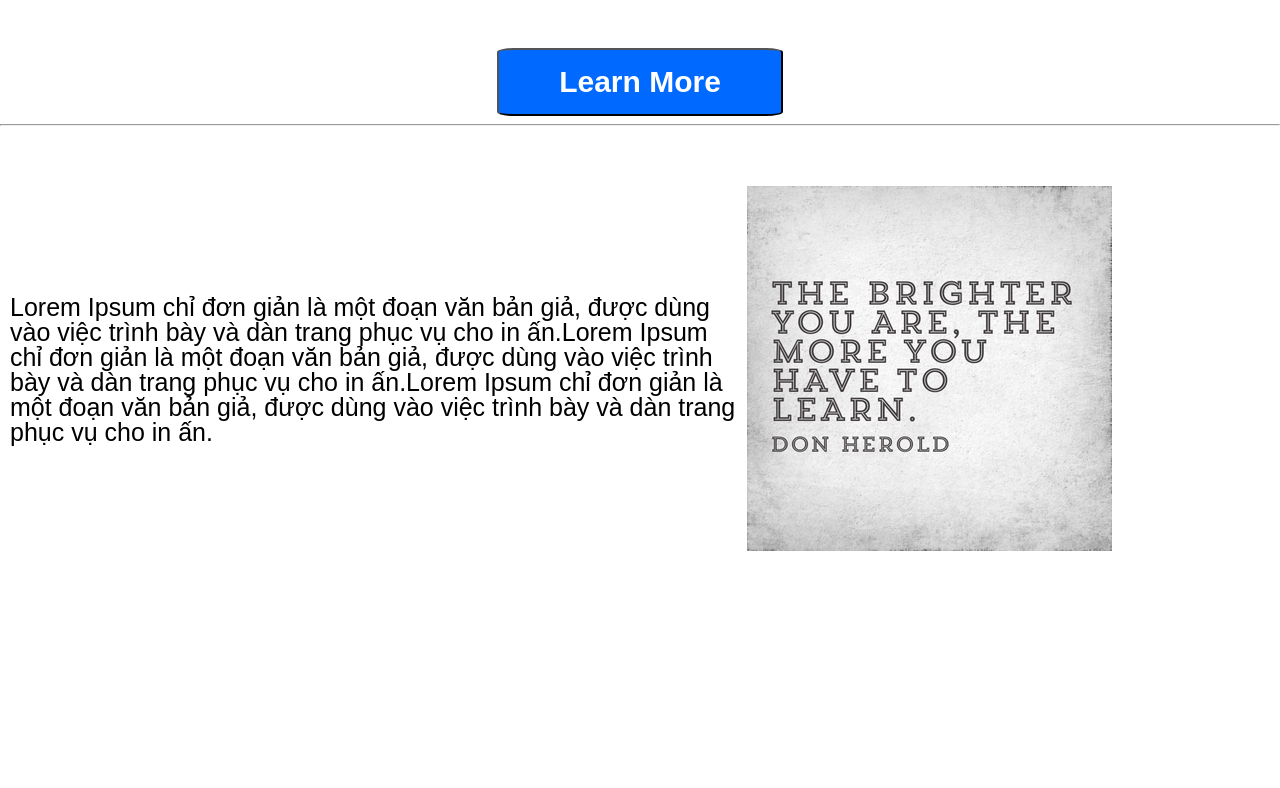
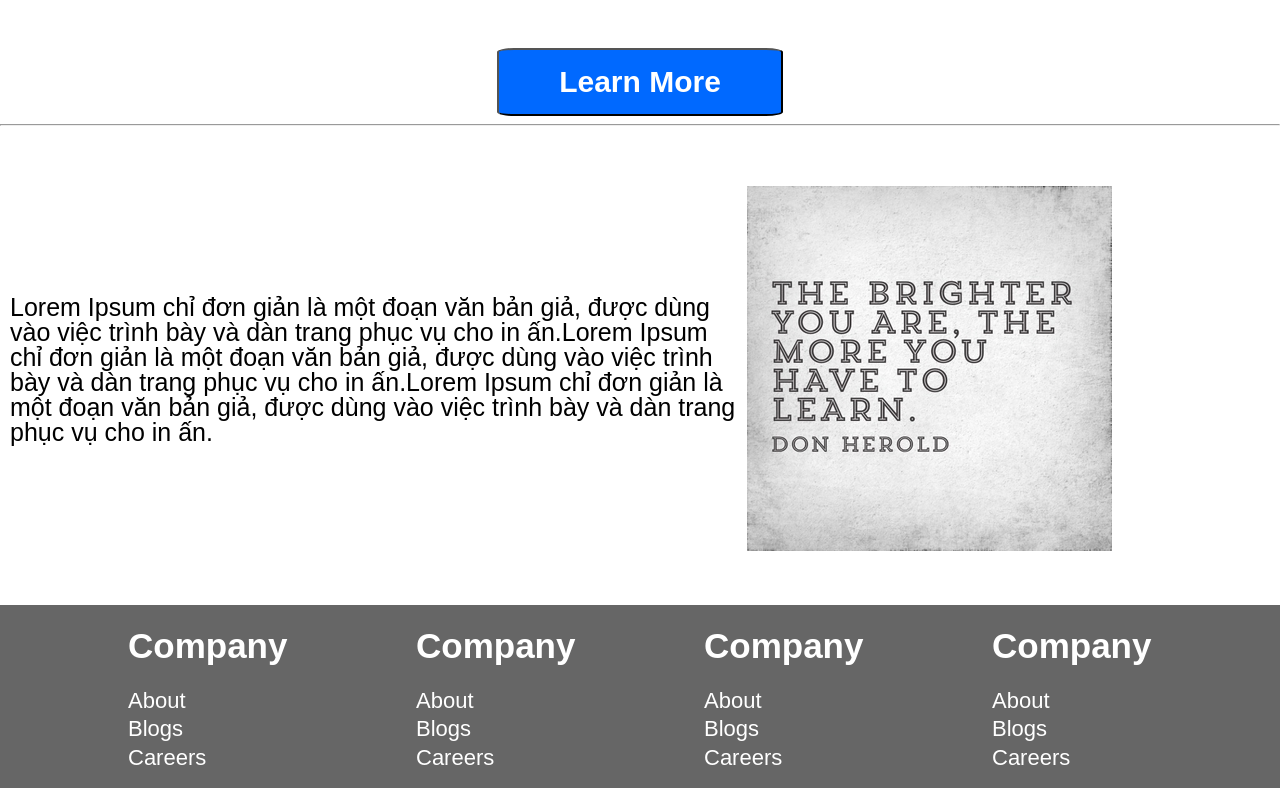
Before and after one commit to quangvinh1192/css, a plain HTML site: page index.html in a window 1280 px wide. Shown: the part 964-1752 px from the top of the page. Before the commit the page ends 1569 px from the top, so only its background shows below. Drawn offline with Linux system fonts and the light colour scheme.

Commit message:
final review

```diff
--- a/index.html
+++ b/index.html
@@ -115,6 +115,42 @@
         </div>
         </div>
     </div>
+    <footer class="footsy">
+        <div class="row">
+            <div class="col-3 mobile">
+                <h1> Company</h1>
+                <ul>
+                    <li>About</li>
+                    <li>Blogs</li>
+                    <li>Careers</li>
+                </ul>
+            </div>
+            <div class="col-3 mobile">
+                <h1> Company</h1>
+                <ul>
+                    <li>About</li>
+                    <li>Blogs</li>
+                    <li>Careers</li>
+                </ul>
+            </div>
+            <div class="col-3 mobile">
+                <h1> Company</h1>
+                <ul>
+                    <li>About</li>
+                    <li>Blogs</li>
+                    <li>Careers</li>
+                </ul>
+            </div>
+            <div class="col-3 mobile">
+                <h1> Company</h1>
+                <ul>
+                    <li>About</li>
+                    <li>Blogs</li>
+                    <li>Careers</li>
+                </ul>
+            </div>
+        </div>
+    </footer>
 </body>
 
 </html>
--- a/styles.css
+++ b/styles.css
@@ -110,6 +110,24 @@ input[type="text"]{
     padding: 5px;
     border-radius: 7px;
 }
+footer.footsy{
+    background-color: #666;
+    padding-left: 10%;
+}
+footer.footsy h1{
+    font-size: 35px;
+    color: #fff;
+}
+footer.footsy ul{
+    list-style: none;
+    text-align: left;
+    padding-left: 0;
+}
+footer.footsy ul li{
+    color: #fff;
+    font-size: 22px;
+    line-height: 1.3;
+}
 /*###############Custom styles####################*/
 #section-1-gradient{
     background: linear-gradient(#076DFF, #65a5ff);
@@ -186,7 +204,10 @@ div.learnIcon img{
         width: 100%;
         margin: 0;
     }
-
+    div.mobile{
+        width: 50%;
+        display: block;
+    }
     .leftside-col , .rightside-col{
         margin: 15px;
     }
@@ -206,4 +227,5 @@ div.learnIcon img{
     .sectionHeader{
         font-size: 35px;
     }
+
 }
```
